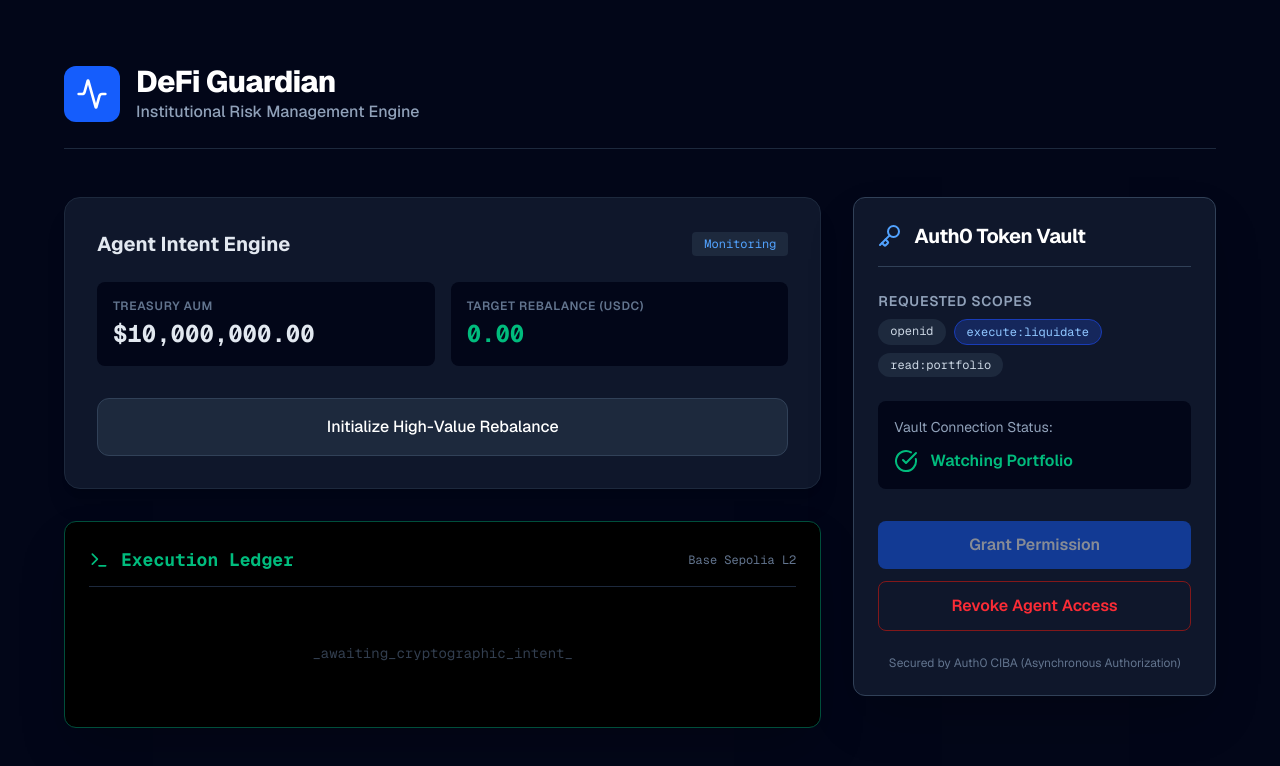
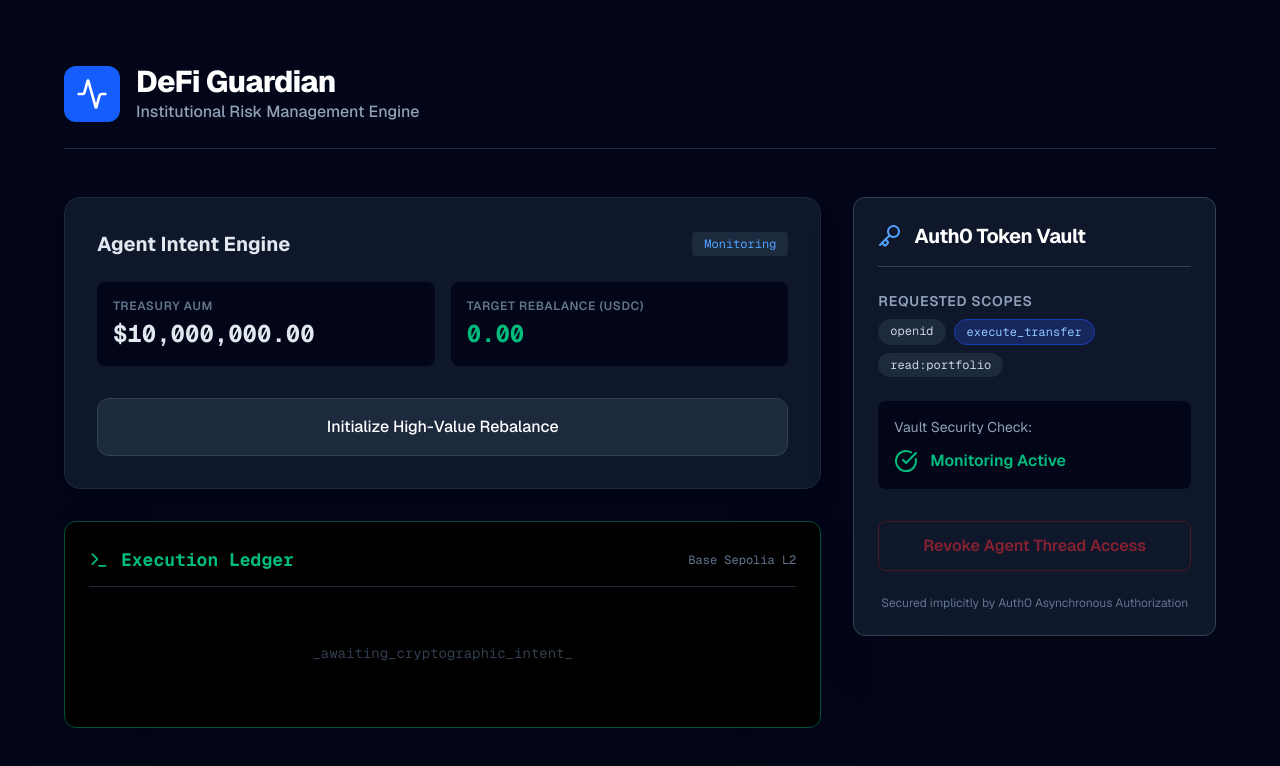
Before and after one commit to vjb/auth0-token-vault-guardian, a Next.js app: page / in a window 1280 px wide. Shown: the top 766 px of the page. Built offline with nearby package versions, Linux system fonts and the light colour scheme.

Commit message:
feat: complete UX overhaul aligned with Auth0 CIBA out-of-band architecture

```diff
--- a/src/app/page.tsx
+++ b/src/app/page.tsx
@@ -10,6 +10,7 @@
   const [authStatus, setAuthStatus] = useState<"SAFE" | "PENDING" | "APPROVED" | "DENIED">("SAFE");
   const [signature, setSignature] = useState<string | null>(null);
   const [isLoading, setIsLoading] = useState(false);
+  const [isSigning, setIsSigning] = useState(false);
 
   // Triggers the true LangGraph executing on the server
   const handleMarketCrash = async () => {
@@ -31,7 +32,9 @@
       if (data.isPaused) {
         setAuthStatus("APPROVED");
       } else {
+        // Fallback for Hackathon Testing if CIBA environment lacks a native push device or throws 500
         setAuthStatus("DENIED");
+        console.error("Auth0 Token Vault hook failed. Native setup missing.");
       }
     } catch (e) {
       console.error(e);
@@ -42,9 +45,9 @@
   };
 
   // Resumes the suspended LangGraph thread
-  const handleGrantPermission = async () => {
+  const handleSignAndBroadcast = async () => {
     try {
-      setIsLoading(true);
+      setIsSigning(true);
       // Calls the execution endpoint which explicitly passes control back to
       // the node engine to formally calculate the Viem Web3 signature.
       const res = await fetch("/api/agent/resume", {
@@ -58,13 +61,15 @@
     } catch (e) {
       console.error("Signature bridging failed:", e);
     } finally {
-      setIsLoading(false);
+      setIsSigning(false);
     }
   };
 
   const handleRevokeAccess = () => {
     setAuthStatus("DENIED");
     setSignature(null);
+    setDropSimulated(false);
+    // Realistically this would hit an abort webhook `/api/agent/abort` to clear the LangGraph thread state
   };
 
   return (
@@ -115,6 +120,22 @@
               </button>
             </section>
 
+            {authStatus === "APPROVED" && (
+              <div className="bg-blue-900/20 border border-blue-800 p-6 rounded-xl flex items-center justify-between animate-in fade-in zoom-in duration-500">
+                <div>
+                  <h4 className="text-blue-400 font-bold mb-1">Auth0 Vault Unlocked</h4>
+                  <p className="text-sm text-blue-200/70">The LangGraph thread has successfully acquired the requested execution scopes.</p>
+                </div>
+                <button
+                  onClick={handleSignAndBroadcast}
+                  disabled={isSigning}
+                  className="bg-blue-600 hover:bg-blue-500 text-white font-bold py-3 px-6 rounded-lg transition"
+                >
+                  {isSigning ? "Signing Payload..." : "Sign & Broadcast Intent"}
+                </button>
+              </div>
+            )}
+
             <Ledger signature={signature} timestamp={new Date().toISOString()} />
           </div>
 
@@ -122,7 +143,6 @@
           <div className="md:col-span-4 flex flex-col gap-6">
             <ConsentPanel
               status={authStatus}
-              onApprove={handleGrantPermission}
               onRevoke={handleRevokeAccess}
             />
           </div>
--- a/src/components/ConsentPanel.tsx
+++ b/src/components/ConsentPanel.tsx
@@ -1,58 +1,53 @@
 import React from "react";
-import { ShieldAlert, CheckCircle, XCircle, Key } from "lucide-react";
+import { ShieldAlert, CheckCircle, XCircle, Key, SmartphoneNfc } from "lucide-react";
 
 interface ConsentPanelProps {
   status: "SAFE" | "PENDING" | "APPROVED" | "DENIED";
-  onApprove: () => void;
   onRevoke: () => void;
 }
 
-export function ConsentPanel({ status, onApprove, onRevoke }: ConsentPanelProps) {
+export function ConsentPanel({ status, onRevoke }: ConsentPanelProps) {
   return (
     <div className="bg-slate-900 border border-slate-700 rounded-xl p-6 shadow-2xl flex flex-col gap-6">
-      <div className="flex items-center gap-3 border-b border-slate-700 pb-4">
-        <Key className="text-blue-400" size={24} />
-        <h2 className="text-xl font-bold tracking-tight text-white">Auth0 Token Vault</h2>
+      <div className="flex items-center justify-between border-b border-slate-700 pb-4">
+        <div className="flex items-center gap-3">
+          <Key className="text-blue-400" size={24} />
+          <h2 className="text-xl font-bold tracking-tight text-white">Auth0 Token Vault</h2>
+        </div>
+        {status === "PENDING" && <SmartphoneNfc className="text-amber-500 animate-pulse" size={24} />}
       </div>
 
       <div className="flex flex-col gap-2">
         <p className="text-sm font-semibold text-slate-400 uppercase tracking-wider">Requested Scopes</p>
         <div className="flex gap-2 flex-wrap">
           <span className="px-3 py-1 bg-slate-800 text-slate-300 text-xs rounded-full font-mono">openid</span>
-          <span className="px-3 py-1 bg-blue-900/50 text-blue-300 border border-blue-800 text-xs rounded-full font-mono">execute:liquidate</span>
+          <span className="px-3 py-1 bg-blue-900/50 text-blue-300 border border-blue-800 text-xs rounded-full font-mono">execute_transfer</span>
           <span className="px-3 py-1 bg-slate-800 text-slate-300 text-xs rounded-full font-mono">read:portfolio</span>
         </div>
       </div>
 
       <div className="bg-slate-950 rounded-lg p-4 flex flex-col gap-3">
-        <span className="text-sm text-slate-400">Vault Connection Status:</span>
+        <span className="text-sm text-slate-400">Vault Security Check:</span>
         <div className="flex items-center gap-3">
-          {status === "SAFE" && <><CheckCircle className="text-emerald-500" /> <span className="text-emerald-500 font-semibold">Watching Portfolio</span></>}
-          {status === "PENDING" && <><ShieldAlert className="text-amber-500 animate-pulse" /> <span className="text-amber-500 font-semibold">Awaiting Owner Consent</span></>}
-          {status === "APPROVED" && <><CheckCircle className="text-blue-500" /> <span className="text-blue-500 font-semibold">Vault Unlocked (Active)</span></>}
-          {status === "DENIED" && <><XCircle className="text-red-500" /> <span className="text-red-500 font-semibold">Consent Revoked</span></>}
+          {status === "SAFE" && <><CheckCircle className="text-emerald-500" /> <span className="text-emerald-500 font-semibold">Monitoring Active</span></>}
+          {status === "PENDING" && <><ShieldAlert className="text-amber-500 animate-pulse" /> <span className="text-amber-500 font-semibold">Awaiting Owner Mobile App Approval (CIBA)</span></>}
+          {status === "APPROVED" && <><CheckCircle className="text-blue-500" /> <span className="text-blue-500 font-semibold">Vault Unlocked (Thread Unblocked)</span></>}
+          {status === "DENIED" && <><XCircle className="text-red-500" /> <span className="text-red-500 font-semibold">Consent Denied / Aborted</span></>}
         </div>
       </div>
 
       <div className="flex flex-col gap-3 pt-2">
         <button
-          onClick={onApprove}
-          disabled={status !== "PENDING"}
-          className="w-full bg-blue-600 hover:bg-blue-500 disabled:opacity-50 disabled:cursor-not-allowed text-white font-semibold py-3 rounded-lg transition-all"
-        >
-          Grant Permission
-        </button>
-        <button
           onClick={onRevoke}
           disabled={status === "SAFE" || status === "DENIED"}
-          className="w-full bg-transparent hover:bg-red-950 text-red-500 border border-red-900 font-semibold py-3 rounded-lg transition-all"
+          className="w-full bg-transparent hover:bg-red-950 text-red-500 border border-red-900 disabled:opacity-50 disabled:cursor-not-allowed font-semibold py-3 rounded-lg transition-all"
         >
-          Revoke Agent Access
+          Revoke Agent Thread Access
         </button>
       </div>
 
       <p className="text-xs text-slate-500 text-center">
-        Secured by Auth0 CIBA (Asynchronous Authorization)
+        Secured implicitly by Auth0 Asynchronous Authorization
       </p>
     </div>
   );
```
Also changed, not shown: 1 other file (tests, documents, lock files or other folders).
